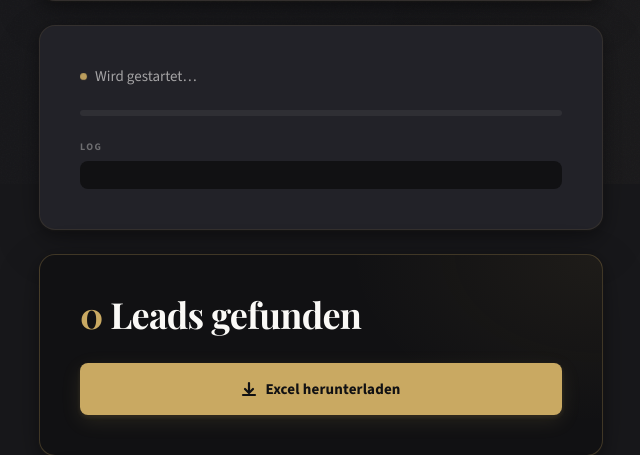
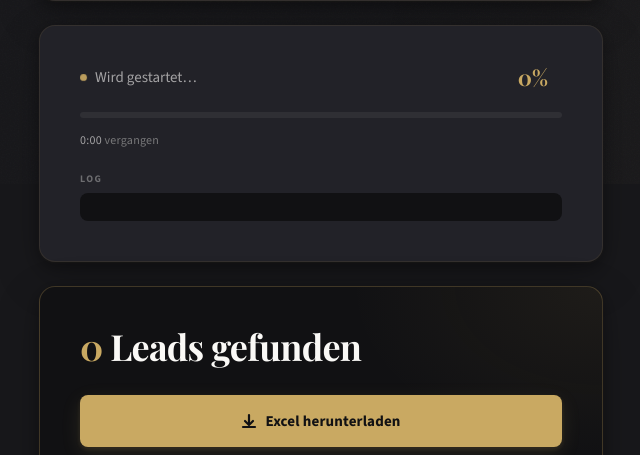
Before and after one commit to DarthElimo/google-lead-scraper, a Flask app: page / in a window 1280 px wide. Shown: the part 616-1071 px from the top of the page, without its empty margins (319-959 px from the left). Run offline with Flask 3, Linux system fonts and the light colour scheme.

Commit message:
Add live progress percentage and elapsed time ticker to status card
Co-Authored-By: Claude Sonnet 4.6 <noreply@anthropic.com>

```diff
--- a/templates/index.html
+++ b/templates/index.html
@@ -511,6 +511,35 @@
       color: var(--accent);
     }
 
+    .status-right {
+      display: flex;
+      align-items: center;
+      gap: var(--sp3);
+    }
+
+    .status-pct {
+      font-family: 'Playfair Display', serif;
+      font-size: 22px;
+      font-weight: 700;
+      color: var(--accent);
+      line-height: 1;
+      min-width: 3ch;
+      text-align: right;
+    }
+
+    .elapsed-row {
+      font-size: 12px;
+      color: var(--t40);
+      margin-top: -10px;
+      margin-bottom: var(--sp5);
+      letter-spacing: 0.02em;
+    }
+
+    #elapsed-timer {
+      font-variant-numeric: tabular-nums;
+      color: var(--t60);
+    }
+
     /* Progress bar */
     .progress-track {
       height: 6px;
@@ -740,11 +769,18 @@
           <div class="status-dot" aria-hidden="true"></div>
           <span id="step-text">Wird gestartet…</span>
         </div>
-        <div class="status-count" id="status-count" aria-label="Gefundene Leads"></div>
+        <div class="status-right">
+          <span class="status-pct" id="progress-pct">0%</span>
+          <span class="status-count" id="status-count" aria-label="Gefundene Leads"></span>
+        </div>
       </div>
 
       <div class="progress-track" role="progressbar" aria-valuemin="0" aria-valuemax="100" aria-valuenow="0" id="progress-bar-wrap">
         <div class="progress-fill" id="progress-fill"></div>
+      </div>
+
+      <div class="elapsed-row">
+        <span id="elapsed-timer">0:00</span> vergangen
       </div>
 
       <div class="log-label">Log</div>
@@ -786,6 +822,8 @@
     let pollInterval = null;
     let logLineCount = 0;
     let consecutiveErrors = 0;
+    let elapsedInterval = null;
+    let jobStartTime = null;
 
     // ── Elements ──────────────────────────────────────────────────────────
     const form        = document.getElementById('scrape-form');
@@ -904,6 +942,7 @@
         }
 
         currentJobId = data.job_id;
+        startElapsedTimer();
         pollInterval = setInterval(poll, 2000);
 
       } catch (err) {
@@ -921,6 +960,7 @@
           if (consecutiveErrors >= 5) {
             clearInterval(pollInterval);
             pollInterval = null;
+            stopElapsedTimer();
             showError('Verbindung zum Server verloren. Bitte die Seite neu laden.');
           }
           return;
@@ -957,10 +997,12 @@
         if (job.status === 'done') {
           clearInterval(pollInterval);
           pollInterval = null;
+          stopElapsedTimer();
           onDone(job);
         } else if (job.status === 'error') {
           clearInterval(pollInterval);
           pollInterval = null;
+          stopElapsedTimer();
           onError(job.error || 'Unbekannter Fehler.');
         }
 
@@ -969,6 +1011,7 @@
         if (consecutiveErrors >= 5) {
           clearInterval(pollInterval);
           pollInterval = null;
+          stopElapsedTimer();
           showError('Server nicht erreichbar. Bitte die Seite neu laden.');
         }
       }
@@ -1017,9 +1060,30 @@
       el.classList.remove('visible');
     }
 
+    const progressPct = document.getElementById('progress-pct');
+    const elapsedEl   = document.getElementById('elapsed-timer');
+
     function setProgress(pct) {
       progressFill.style.width = `${pct}%`;
       progressWrap.setAttribute('aria-valuenow', pct);
+      progressPct.textContent = `${Math.round(pct)}%`;
+    }
+
+    function startElapsedTimer() {
+      jobStartTime = Date.now();
+      elapsedEl.textContent = '0:00';
+      clearInterval(elapsedInterval);
+      elapsedInterval = setInterval(() => {
+        const secs = Math.floor((Date.now() - jobStartTime) / 1000);
+        const m = Math.floor(secs / 60);
+        const s = String(secs % 60).padStart(2, '0');
+        elapsedEl.textContent = `${m}:${s}`;
+      }, 1000);
+    }
+
+    function stopElapsedTimer() {
+      clearInterval(elapsedInterval);
+      elapsedInterval = null;
     }
 
     function setFormDisabled(disabled) {
```
